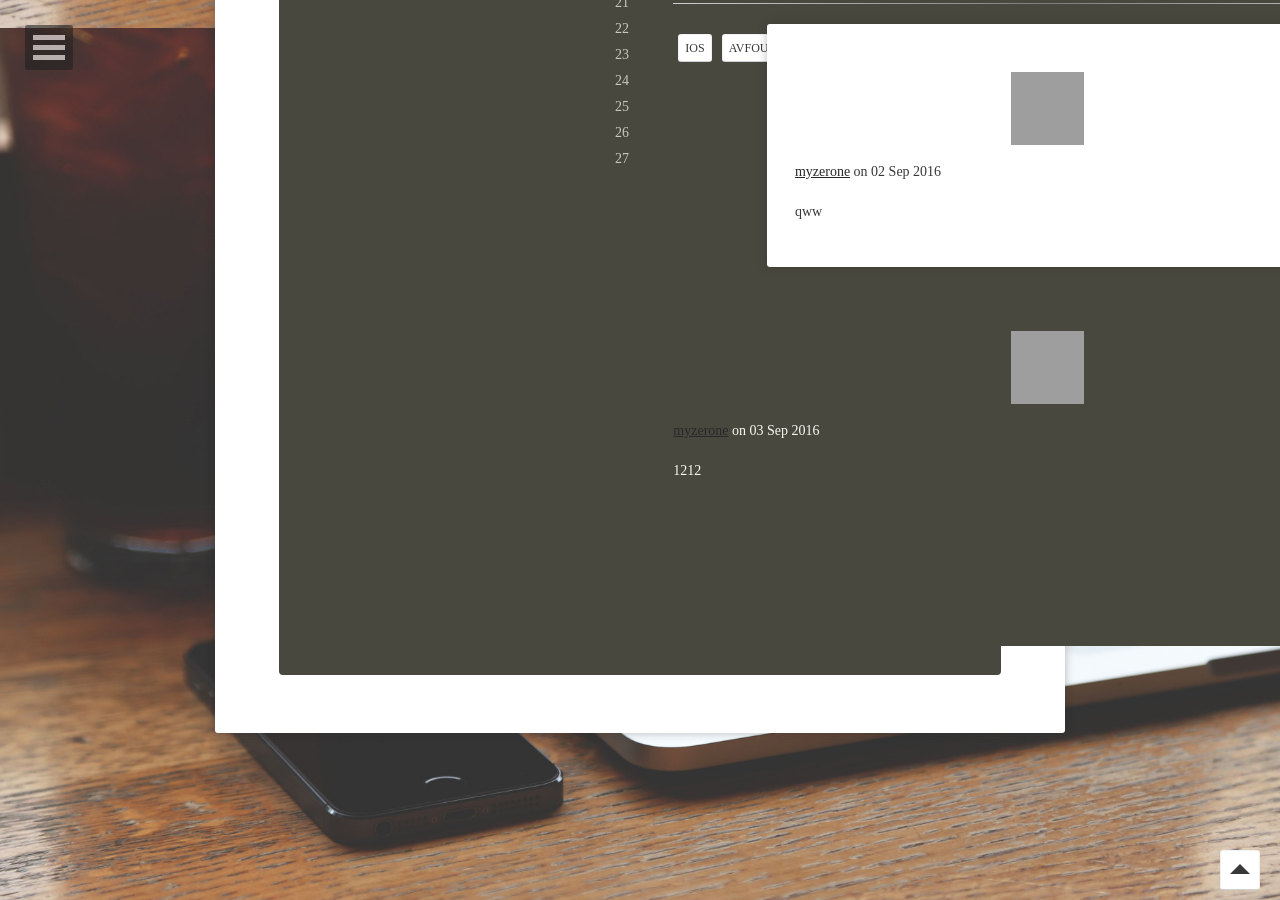
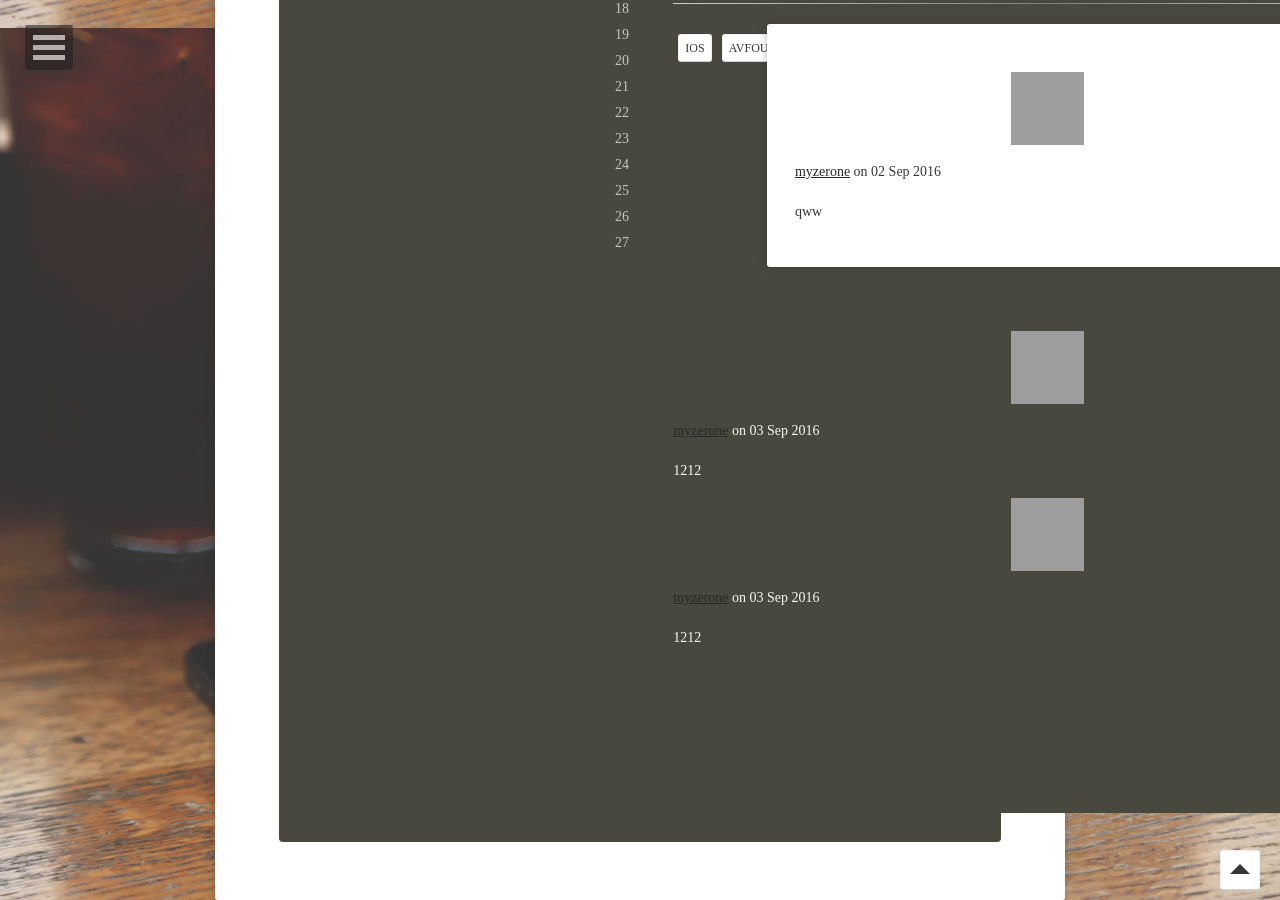
Before and after one commit to zerone-z/zerone-z.github.io, a Jekyll site: the page built from _posts/2014-03-04-iOS AVFoundation的录音与播放.md, in a window 1280 px wide and 900 px high, scrolled down 5372 px. Built offline with Jekyll 4.4.1, drawn with Linux system fonts in a browser that asks for light colours; some web fonts are replaced; a script that is not in the unit is left out; grey boxes are pictures that could not be loaded.

Commit message:
Comment by myzerone (https://github.com/myzerone)

```diff
--- a/_posts/2014-03-04-iOS AVFoundation的录音与播放.md
+++ b/_posts/2014-03-04-iOS AVFoundation的录音与播放.md
@@ -23,6 +23,13 @@ comments:
       picture: 'https://avatars.githubusercontent.com/u/7497650?v=3&s=73'
     content: '1212'
     date: 2016-09-03T13:34:58.571Z
+  - author:
+      type: full
+      displayName: myzerone
+      url: 'https://github.com/myzerone'
+      picture: 'https://avatars.githubusercontent.com/u/7497650?v=3&s=73'
+    content: '1212'
+    date: 2016-09-03T13:41:53.837Z
 
 ---
 
```
